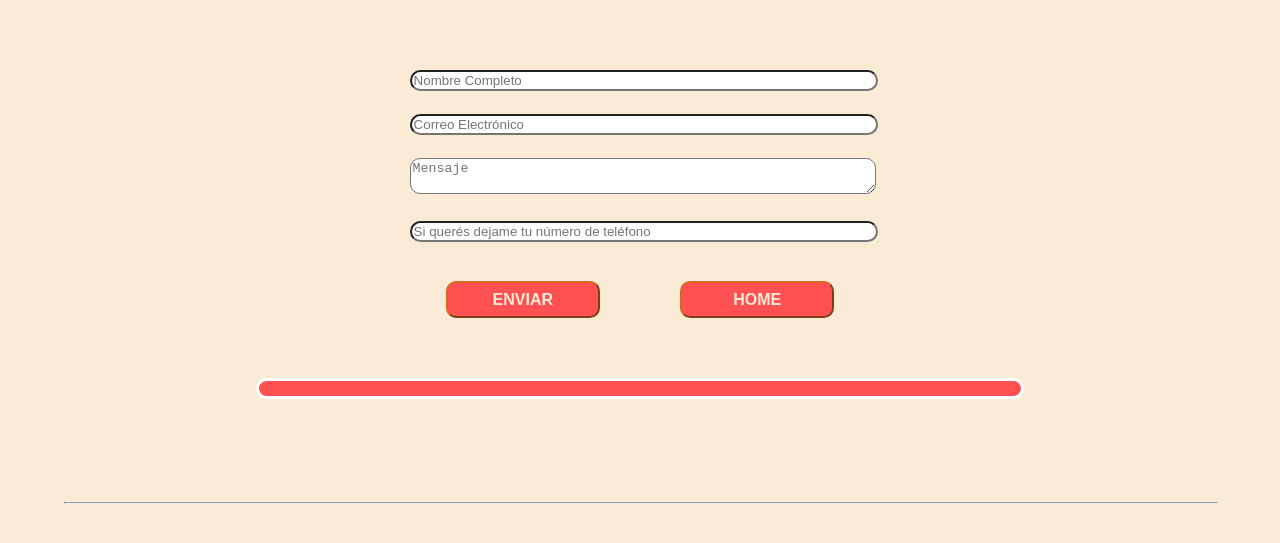
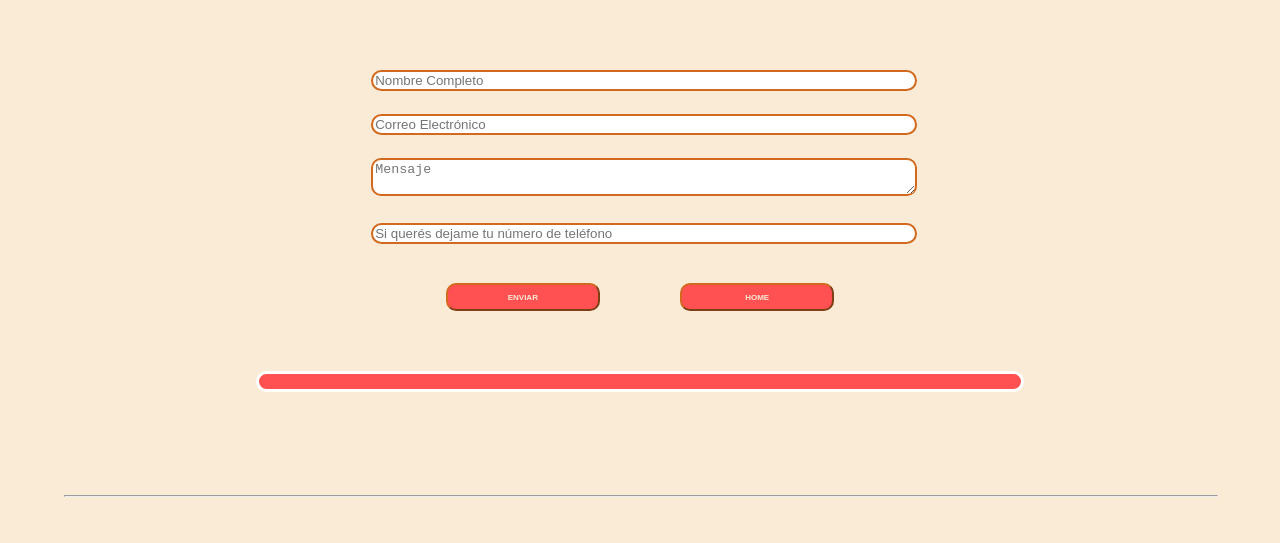
Before and after one commit to Rocio2005/TPFinal, a plain HTML site: page formulario.html in a window 1280 px wide. Shown: the part 127-670 px from the top of the page. Drawn offline with Linux system fonts and the light colour scheme.

Commit message:
cambio de tamaño los botones enviar y home del formulario

```diff
--- a/estilos.css
+++ b/estilos.css
@@ -373,7 +373,7 @@ footer div{
     footer {
         padding-top: 1%;
         width: 100%;
-        margin-top: 20%;
+        margin-top: 70%;
         text-align: center;
         background:linear-gradient(90deg,rgb(90, 87, 87), #FF5151);
         /*position: absolute;*/
@@ -434,19 +434,21 @@ footer div{
     margin-top: 80%;
 }
 input {
-    width: 60%;
-    margin-left: 20%;
-    margin-right: 20%;
+    width: 70%;
+    margin-left: 15%;
+    margin-right: 15%;
     margin-top: 3%;
     border-radius: 20px;
+    border: 2px solid chocolate;
 }
 
 textarea {
-    width: 60%;
-    margin-left: 20%;
-    margin-right: 20%;
+    width: 70%;
+    margin-left: 15%;
+    margin-right: 15%;
     margin-top: 3%;
     border-radius: 10px;
+    border: 2px solid chocolate;
 }
 
 #botonEnviar {
@@ -458,7 +460,7 @@ textarea {
     padding: 1%;
     width: 20%;
     margin: 5%;
-    font-size: 2vh;
+    font-size: 1vh;
 }
 
 #volverAInicio{
@@ -471,13 +473,14 @@ textarea {
     padding: 1%;
     width: 20%;
     margin: 5%;
-    font-size: 2vh;
+    font-size: 1vh;
 }
 #volverAInicio a {
     text-decoration: none;
     color: antiquewhite;
     padding-left: 20%;
     padding-right: 20%;
+    font-size: 1vh;
 }
 
 h4 {
@@ -488,5 +491,7 @@ h4 {
     border: solid;
     padding: 1%;
     color:white;
-    background-color: #FF5151
+    background-color: #FF5151;
+    font-style: italic;
+    font-size: 2vh;
 }
```
